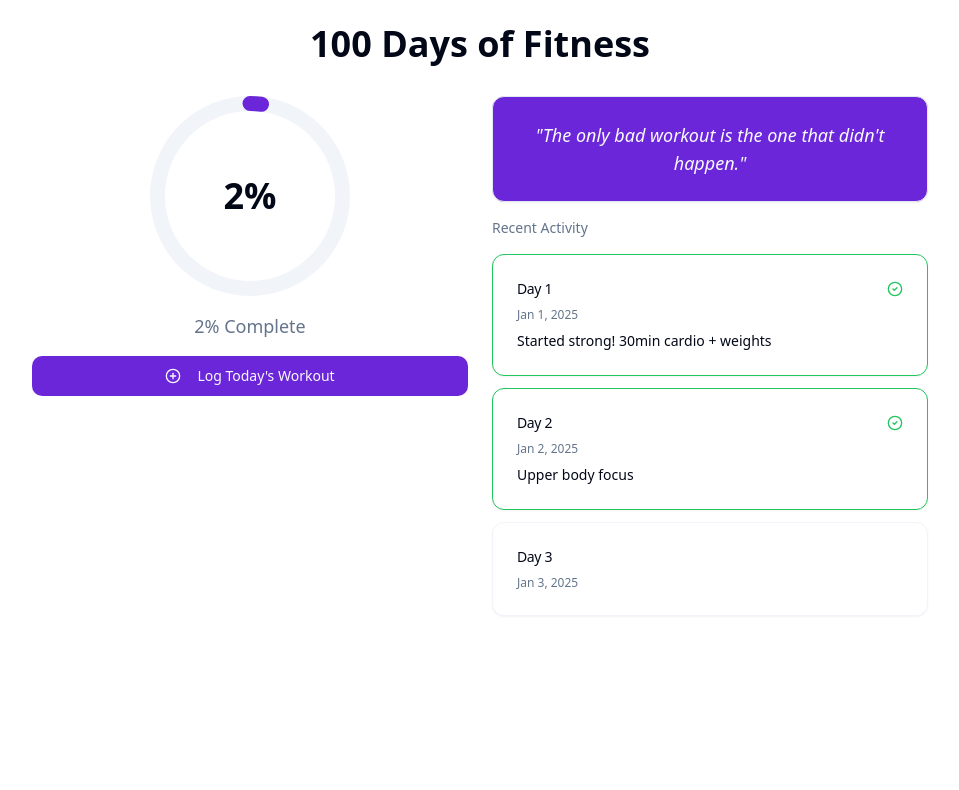
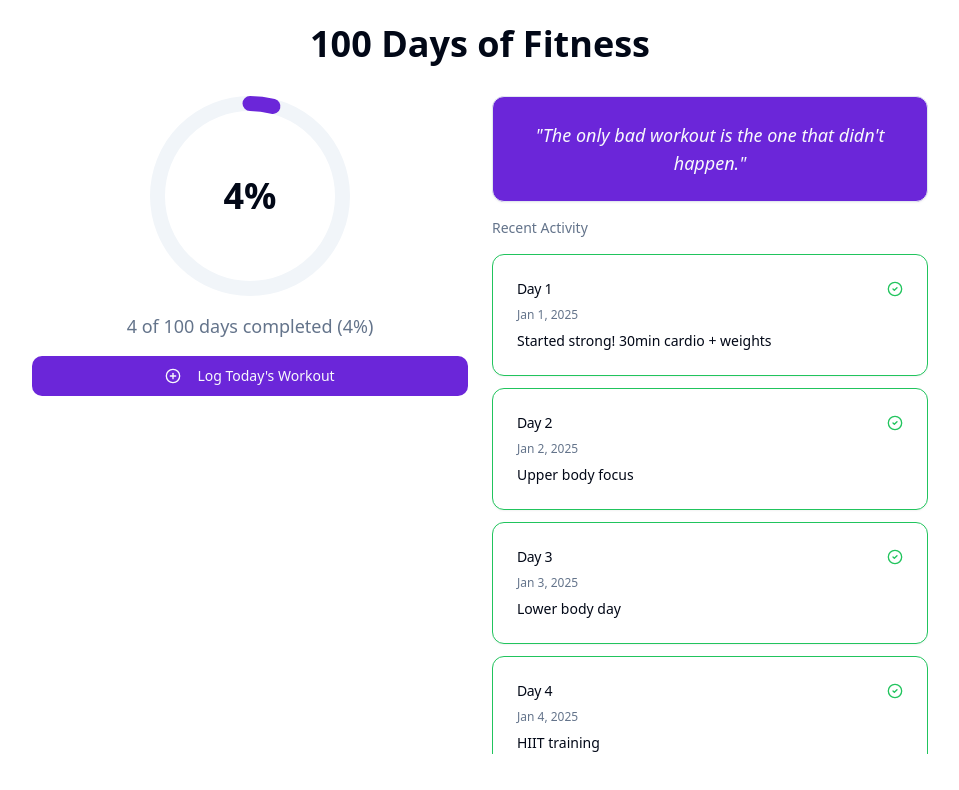
Before and after one commit to Omar-Tood/Fitnes-Tracker, a React (Vite) app: page / in a window 1280 px wide. Shown: the top 790 px of the page, without its empty margins (160-1119 px from the left). Built offline with nearby package versions, Linux system fonts and the light colour scheme.

Commit message:
Add more workout days and update progress
This commit adds additional workout days to the application and modifies the progress calculation accordingly.
[skip gpt_engineer]

```diff
--- a/src/pages/Index.tsx
+++ b/src/pages/Index.tsx
@@ -11,16 +11,39 @@ const Index = () => {
   const [workouts, setWorkouts] = useState([
     { day: 1, date: "Jan 1, 2025", completed: true, notes: "Started strong! 30min cardio + weights" },
     { day: 2, date: "Jan 2, 2025", completed: true, notes: "Upper body focus" },
-    { day: 3, date: "Jan 3, 2025", completed: false },
+    { day: 3, date: "Jan 3, 2025", completed: true, notes: "Lower body day" },
+    { day: 4, date: "Jan 4, 2025", completed: true, notes: "HIIT training" },
+    { day: 5, date: "Jan 5, 2025", completed: false, notes: "Rest day" },
+    { day: 6, date: "Jan 6, 2025", completed: false },
+    { day: 7, date: "Jan 7, 2025", completed: false },
+    { day: 8, date: "Jan 8, 2025", completed: false },
+    { day: 9, date: "Jan 9, 2025", completed: false },
+    { day: 10, date: "Jan 10, 2025", completed: false }
   ]);
 
-  const progress = (workouts.filter(w => w.completed).length / 100) * 100;
+  // Calculate progress based on completed workouts out of 100 days
+  const completedWorkouts = workouts.filter(w => w.completed).length;
+  const progress = (completedWorkouts / 100) * 100;
 
   const handleLogWorkout = () => {
-    toast({
-      title: "Workout logged!",
-      description: "Keep up the great work! 💪",
-    });
+    const nextIncompleteWorkout = workouts.find(w => !w.completed);
+    if (nextIncompleteWorkout) {
+      setWorkouts(workouts.map(workout =>
+        workout.day === nextIncompleteWorkout.day
+          ? { ...workout, completed: true, notes: "Workout completed!" }
+          : workout
+      ));
+
+      toast({
+        title: "Workout logged!",
+        description: `Day ${nextIncompleteWorkout.day} completed! Keep up the great work! 💪`,
+      });
+    } else {
+      toast({
+        title: "All caught up!",
+        description: "You've completed all available workouts.",
+      });
+    }
   };
 
   return (
@@ -34,7 +57,7 @@ const Index = () => {
           <div className="flex flex-col items-center space-y-4">
             <ProgressRing progress={progress} />
             <p className="text-lg text-muted-foreground">
-              {Math.round(progress)}% Complete
+              {completedWorkouts} of 100 days completed ({Math.round(progress)}%)
             </p>
             <Button onClick={handleLogWorkout} className="w-full">
               <PlusCircle className="mr-2 h-4 w-4" />
@@ -47,7 +70,7 @@ const Index = () => {
             <div className="text-sm text-muted-foreground">
               Recent Activity
             </div>
-            <div className="space-y-3">
+            <div className="space-y-3 max-h-[500px] overflow-y-auto">
               {workouts.map((workout) => (
                 <WorkoutCard key={workout.day} {...workout} />
               ))}
```
